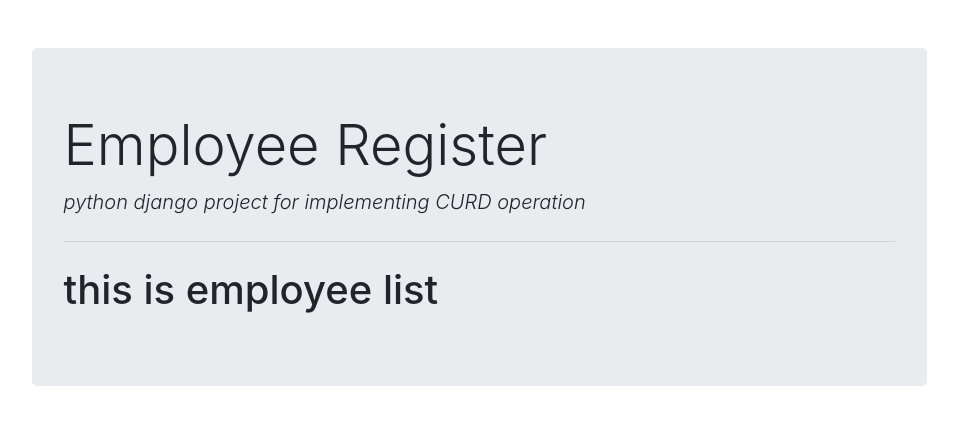
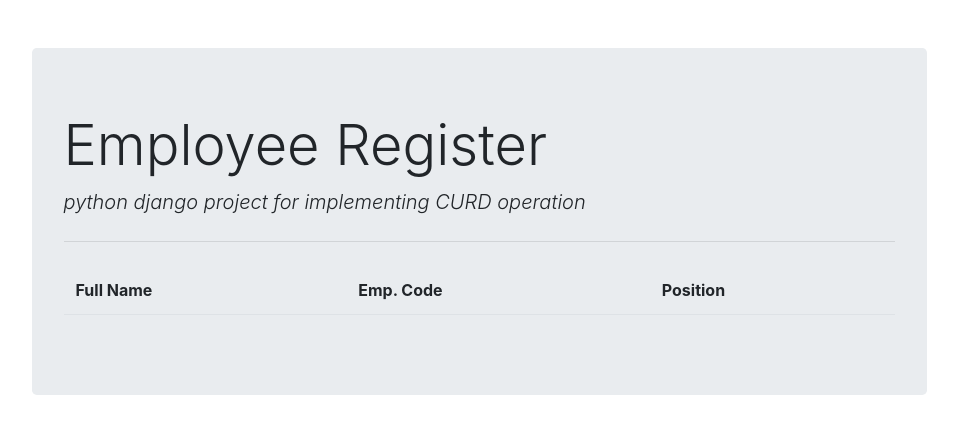
Before and after one commit to nanthu0123/employee_register, a Django app: page /list in a window 1280 px wide. Shown: the top 434 px of the page, without its empty margins (161-1119 px from the left). Run offline with Django 3.2, Linux system fonts and the light colour scheme; data that the repository does not hold is empty; some libraries are stand-ins or nearby versions.

Commit message:
employee list created

```diff
--- a/register/templates/register/employee_list.html
+++ b/register/templates/register/employee_list.html
@@ -2,6 +2,23 @@
 
 {%block content%}
 
-<h1>this is employee list</h1>
+<table class="table table-borderless">
+        <thead class="border-bottom" style="font-weight: bold;">
+            <tr>
+                <td>Full Name</td>
+                <td>Emp. Code</td>
+                <td>Position</td>
+            </tr>
+        </thead>
+        <tbody>
+            {%for employee in employee_list%}
+            <tr>
+                <td>{{employee.fullname}}</td>
+                <td>{{employee.emp_code}}</td>
+                <td>{{employee.position}}</td>
+            </tr>
+            {%endfor%}
+        </tbody>
+</table>
 
 {%endblock content%}
```
